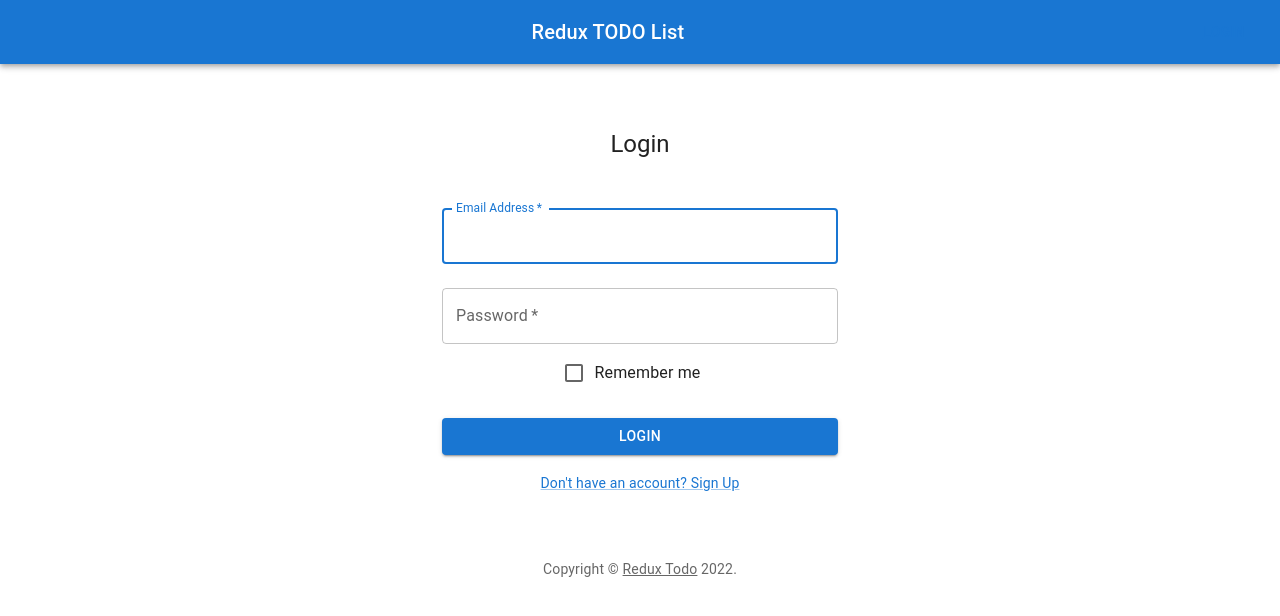
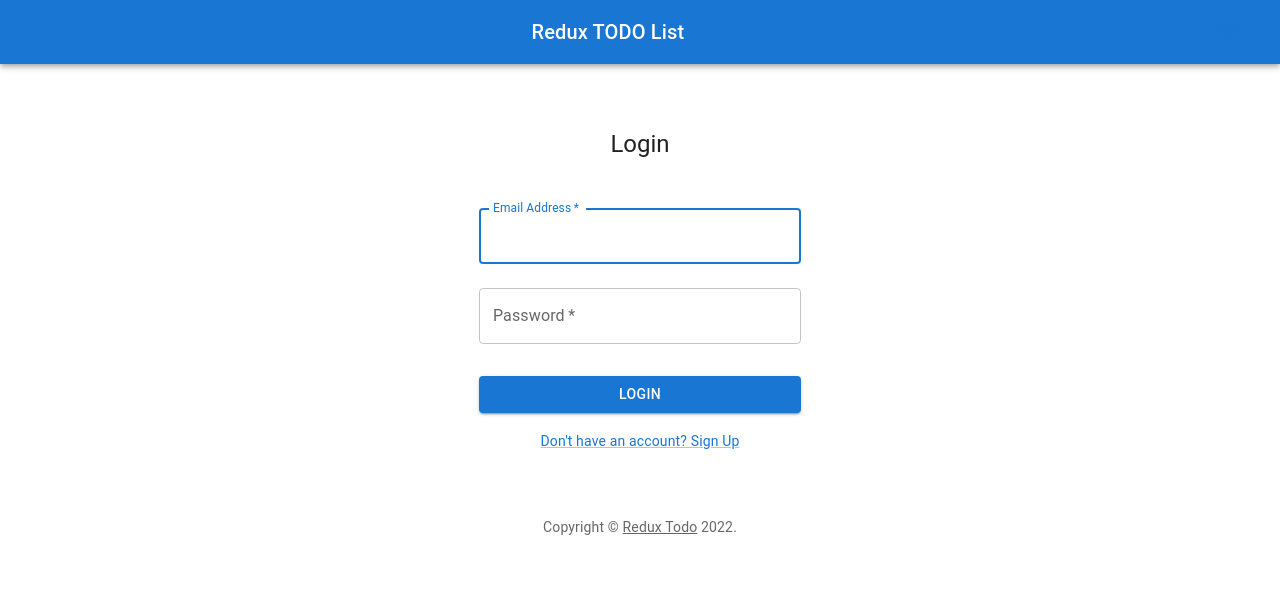
Before and after one commit to MiwaDenverMaomi/redux_todo_list, a React (Create React App) app: page / in a window 1280 px wide. Shown: the top 616 px of the page. Built offline with nearby package versions, Linux system fonts and the light colour scheme; no server answers.

Commit message:
remember_me_delete

```diff
--- a/src/components/Login.tsx
+++ b/src/components/Login.tsx
@@ -144,10 +144,10 @@
                 autoComplete="current-password"
                 onChange={e => setPassword(e.target.value)}
               />
-              <FormControlLabel
+              {/* <FormControlLabel
                 control={<Checkbox value="remember" color="primary" />}
                 label="Remember me"
-              />
+              /> */}
               <Button
                 type="submit"
                 fullWidth
--- a/src/components/SignUp.tsx
+++ b/src/components/SignUp.tsx
@@ -168,10 +168,6 @@
                 autoComplete="current-password"
                 onChange={ e=>setRePassword(e.target.value)}
               />
-              <FormControlLabel
-                control={<Checkbox value="remember" color="primary" />}
-                label="Remember me"
-              />
               <Button
                 type="submit"
                 fullWidth
```
